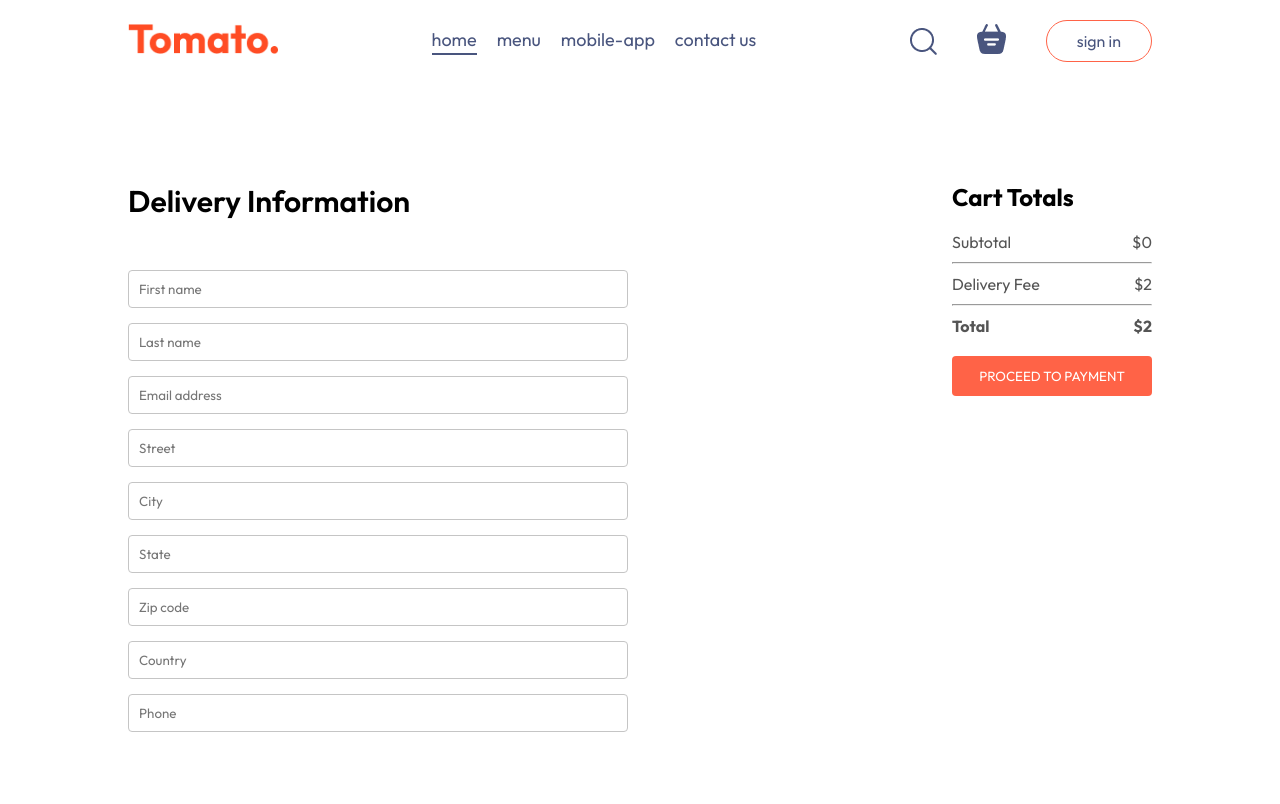
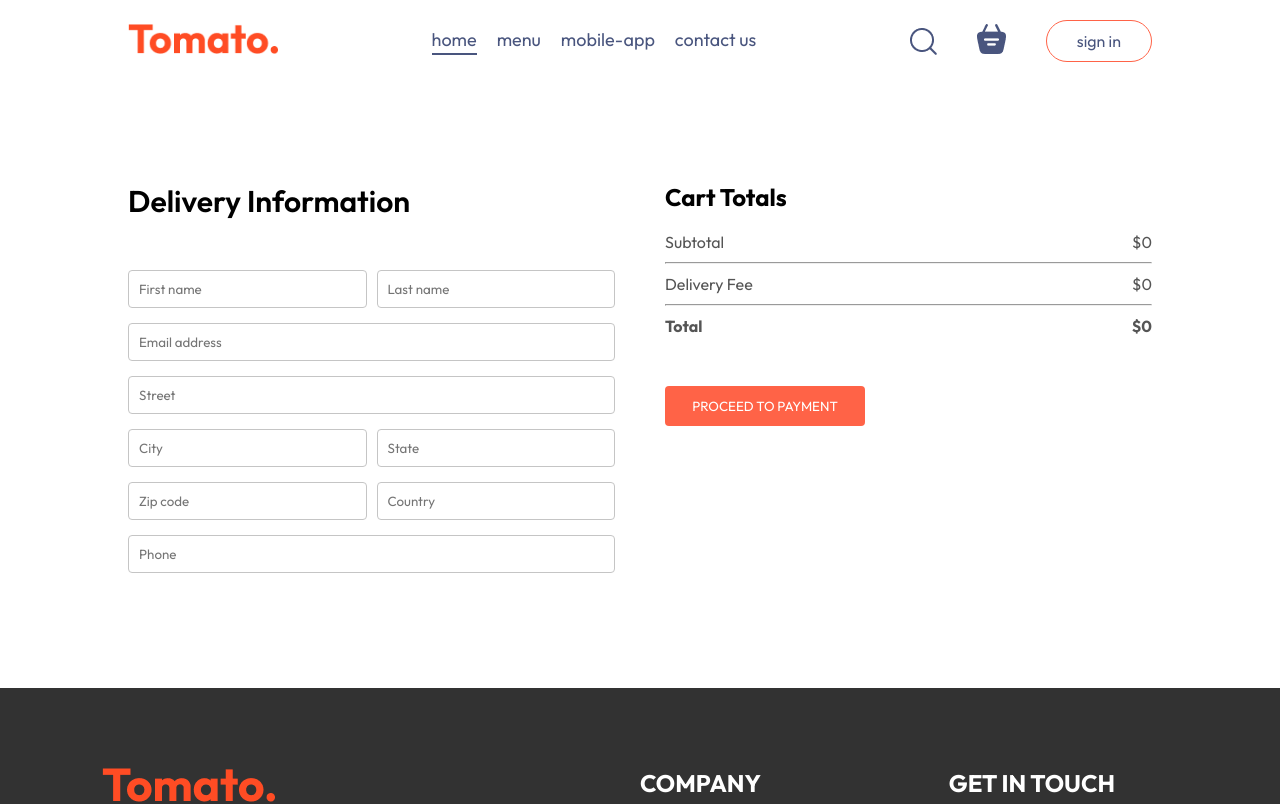
Before and after one commit to Narotam-Mishra/mern-full-stack-food-ordering-app, a React (Vite) app in the folder frontend/: page /order in a window 1280 px wide. Shown: the top 804 px of the page. Built offline with nearby package versions, Linux system fonts and the light colour scheme.

Commit message:
full-stack-food-ordering_app_place_order_page_completed_1.21

```diff
--- a/frontend/src/pages/PlaceOrder/PlaceOrder.css
+++ b/frontend/src/pages/PlaceOrder/PlaceOrder.css
@@ -26,3 +26,17 @@
     border-radius: 4px;
     outline-color: tomato;
 }
+
+.place-order-left .multi-fields{
+    display: flex;
+    gap: 10px;
+}
+
+.place-order-right{
+    width: 100%;
+    max-width: max(40%, 500px);
+}
+
+.place-order .cart-total button{
+    margin-top: 30px;
+}
--- a/frontend/src/pages/PlaceOrder/PlaceOrder.jsx
+++ b/frontend/src/pages/PlaceOrder/PlaceOrder.jsx
@@ -1,5 +1,5 @@
 import { useContext } from "react";
-import "./PlaceOrder.css"
+import "./PlaceOrder.css";
 import { StoreContext } from "../../context/StoreContext";
 
 const PlaceOrder = () => {
@@ -36,21 +36,21 @@ const PlaceOrder = () => {
             <hr />
             <div className="cart-total-details">
               <p>Delivery Fee</p>
-              <p>${2}</p>
+              <p>${getTotalCartAmount() === 0 ? 0 : 2}</p>
             </div>
             <hr />
             <div className="cart-total-details">
               <b>Total</b>
-              <b>${getTotalCartAmount() + 2}</b>
+              <b>
+                ${getTotalCartAmount() === 0 ? 0 : getTotalCartAmount() + 2}
+              </b>
             </div>
           </div>
-          <button>
-            PROCEED TO PAYMENT
-          </button>
+          <button>PROCEED TO PAYMENT</button>
         </div>
       </div>
     </form>
   );
-}
+};
 
-export default PlaceOrder
+export default PlaceOrder;
--- a/frontend/src/pages/cart/Cart.jsx
+++ b/frontend/src/pages/cart/Cart.jsx
@@ -52,12 +52,12 @@ const Cart = () => {
             <hr />
             <div className="cart-total-details">
               <p>Delivery Fee</p>
-              <p>${2}</p>
+              <p>${getTotalCartAmount() === 0 ? 0 : 2}</p>
             </div>
             <hr />
             <div className="cart-total-details">
               <b>Total</b>
-              <b>${getTotalCartAmount()+2}</b>
+              <b>${getTotalCartAmount() === 0 ? 0 : getTotalCartAmount()+2}</b>
             </div>
           </div>
           <button onClick={() => navigate('/order')}>PROCEED TO CHECKOUT</button>
```
